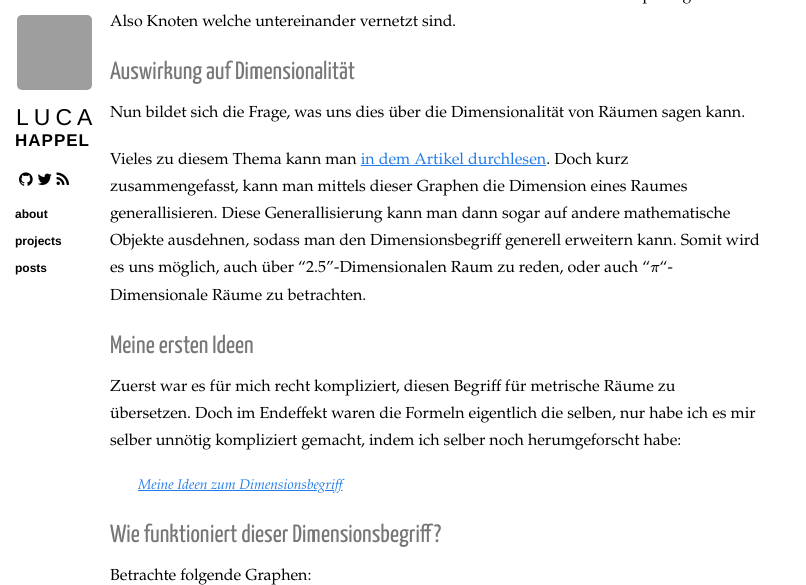
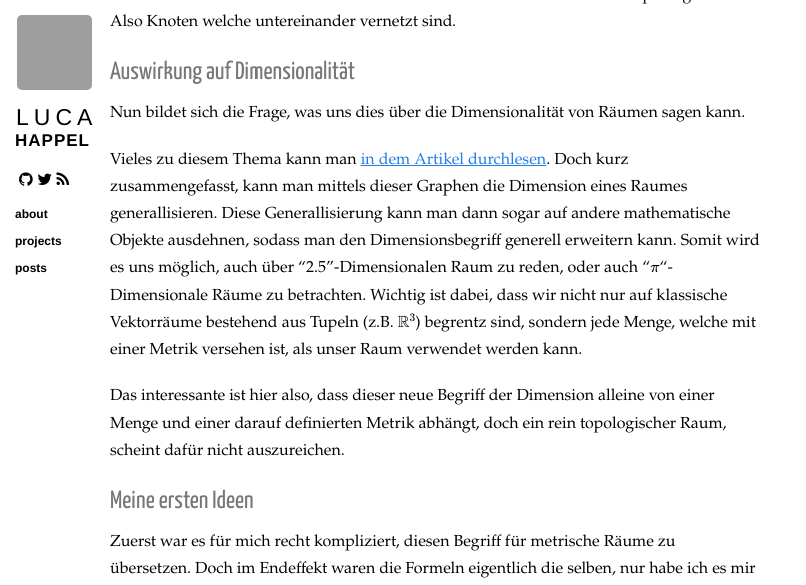
Before and after one commit to Quoteme/quoteme.github.io, a Jekyll site: the page built from _posts/2020-05-22-neue_Art_Dimension_zu_zählen.md, in a window 1280 px wide and 900 px high, scrolled down 385 px, cut to the strip 0-585 px from the top of the window. Shown: the whole strip, without its empty margins (0-806 px from the left). Built offline with Jekyll 4.4.1, drawn with Linux system fonts in a browser that asks for light colours; nearby versions of some CDN libraries; formulas are drawn with MathJax 3; a script that is not in the unit is left out; comment, search, counter and statistics services are not loaded; grey boxes are pictures that could not be loaded.

Commit message:
mehr text

```diff
--- a/_posts/2020-05-22-neue_Art_Dimension_zu_zählen.md
+++ b/_posts/2020-05-22-neue_Art_Dimension_zu_zählen.md
@@ -32,11 +32,18 @@ Räumen sagen kann.
 Vieles zu diesem Thema kann man [in dem Artikel
 durchlesen](https://writings.stephenwolfram.com/2020/04/finally-we-may-have-a-path-to-the-fundamental-theory-of-physics-and-its-beautiful/#23_out).
 Doch kurz zusammengefasst, kann man mittels dieser Graphen die Dimension
-eines Raumes generallisieren. Diese Generallisierung kann man dann sogar
-auf andere mathematische Objekte ausdehnen, sodass man den
-Dimensionsbegriff generell erweitern kann. Somit wird es uns möglich,
-auch über "2.5"-Dimensionalen Raum zu reden, oder auch
-"$$\pi$$"-Dimensionale Räume zu betrachten.
+eines Raumes generallisieren. Diese Generallisierung kann man dann
+sogar auf andere mathematische Objekte ausdehnen, sodass man den
+Dimensionsbegriff generell erweitern kann. Somit wird es uns möglich, auch
+über "2.5"-Dimensionalen Raum zu reden, oder auch "$$\pi$$"-Dimensionale
+Räume zu betrachten. Wichtig ist dabei, dass wir nicht nur auf klassische
+Vektorräume bestehend aus Tupeln (z.B. $$\mathbb{R}^3$$) begrentz sind,
+sondern jede Menge, welche mit einer Metrik versehen ist, als unser
+Raum verwendet werden kann.
+
+Das interessante ist hier also, dass dieser neue Begriff der Dimension
+alleine von einer Menge und einer darauf definierten Metrik abhängt,
+doch ein rein topologischer Raum, scheint dafür nicht auszureichen.
 
 ### Meine ersten Ideen
 
```
Also changed, not shown: other/2020-05-22-neue_Art_Dimension_zu_zählen.rmd (+8 -1 lines).
